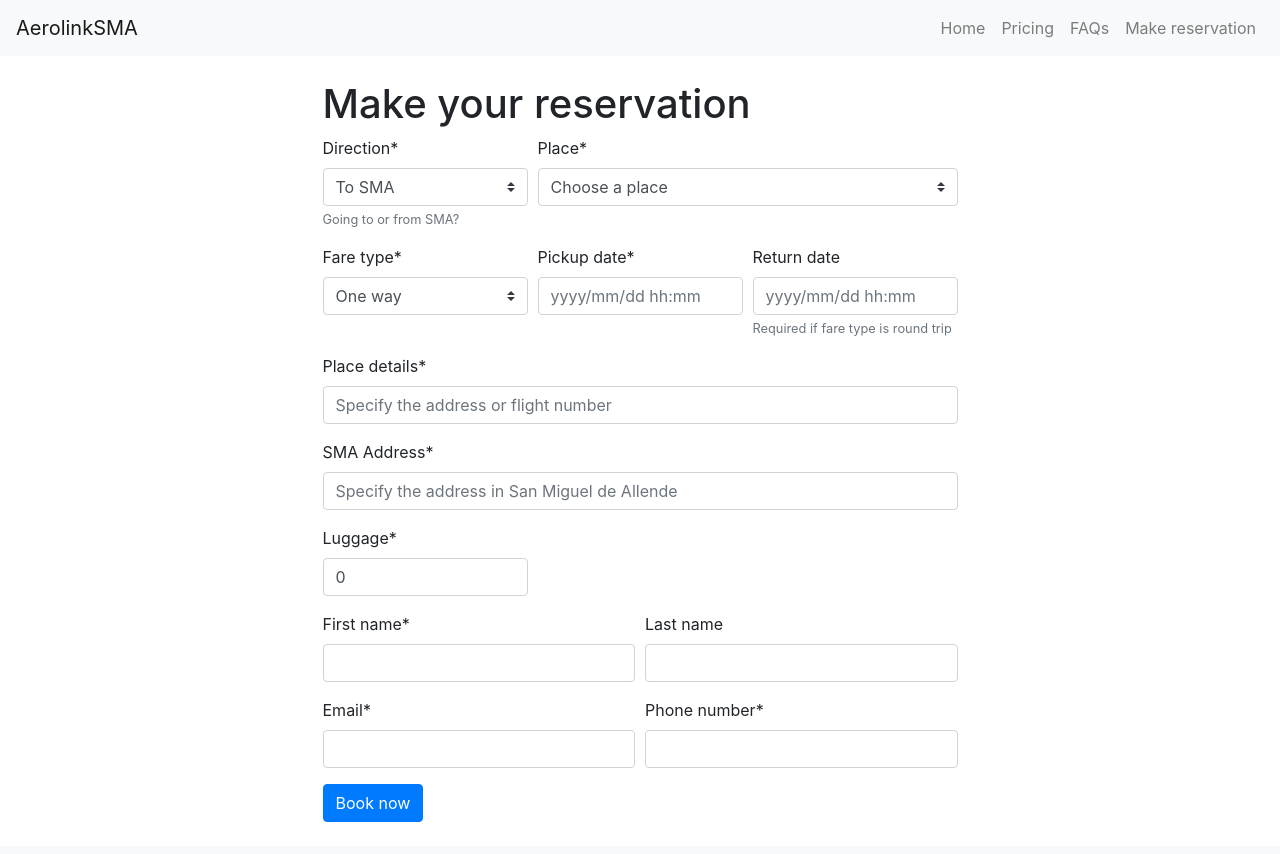
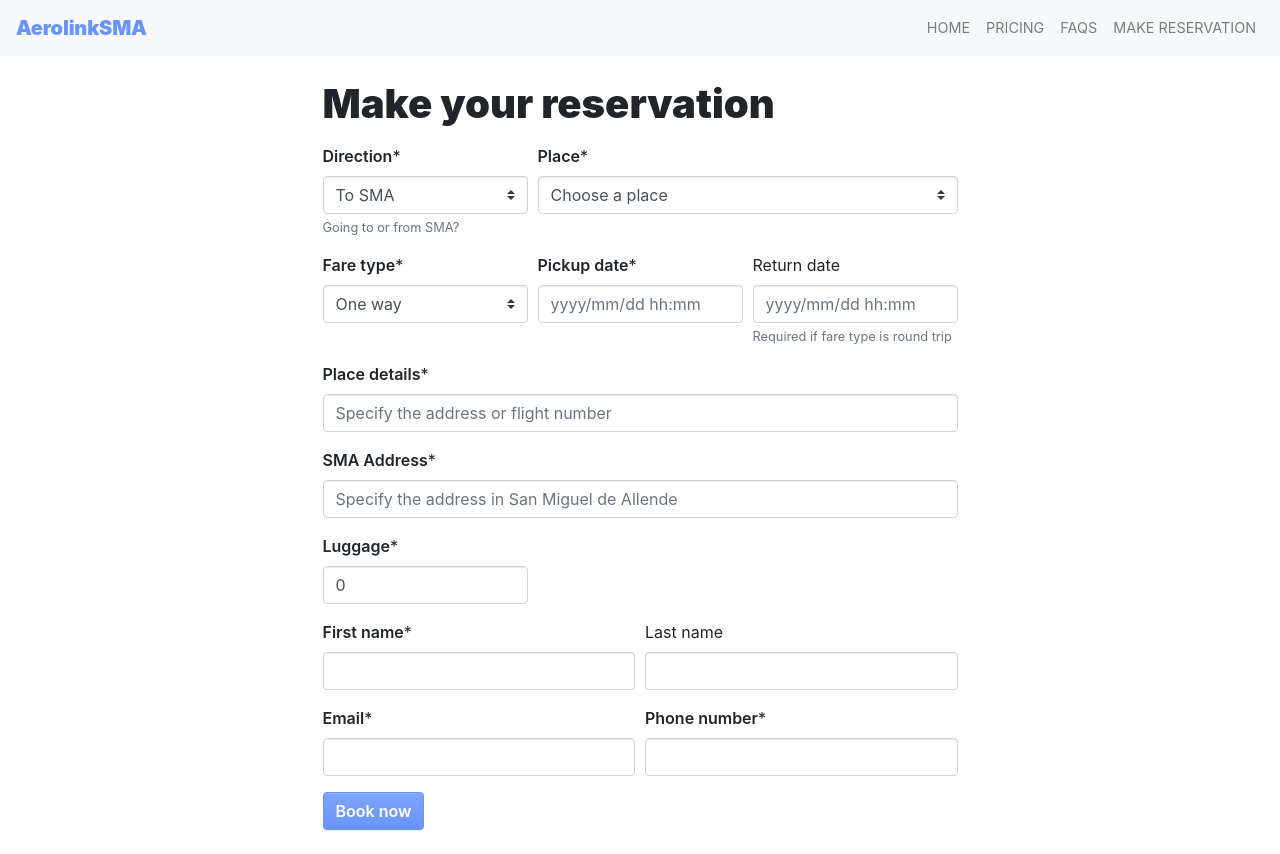
Before and after one commit to AerolinkSMA/aerolinksma, a Django app: page /shuttle/ in a window 1280 px wide. Before the commit the page ends 822 px from the top, so only its background shows below. Run offline with Django 3.2, Linux system fonts and the light colour scheme; data that the repository does not hold is empty; style sheets or scripts are compiled from the project's sources; some libraries are stand-ins or nearby versions.

Commit message:
Customise theme and add Bootstrap dependencies

```diff
--- /dev/null
+++ b/aerolinksma/assets/scss/_forms.scss
@@ -0,0 +1,11 @@
+.requiredField {
+    font-weight: 600;
+
+    .asteriskField {
+        font-weight: 400;
+    }
+}
+
+.btn {
+    font-weight: 600;
+}
--- /dev/null
+++ b/aerolinksma/assets/scss/_landing.scss
@@ -0,0 +1,19 @@
+.jumbotron.landing {
+    @include media-breakpoint-only(xs) {
+        text-align: center;
+    }
+
+    h1 {
+        letter-spacing: -0.03em;
+        font-weight: 900;
+
+    }
+
+    p.lead {
+        font-weight: 400;
+    }
+
+    .btn {
+        font-weight: 600;
+    }
+}
--- /dev/null
+++ b/aerolinksma/assets/scss/_nav.scss
@@ -0,0 +1,16 @@
+.navbar-light .navbar-brand {
+    color: theme-color("primary");
+    font-weight: 900;
+    letter-spacing: -0.01em;
+
+    &:hover,
+    &:focus {
+        color: darken(theme-color("primary"), 5%);
+    }
+}
+
+a.nav-link {
+    text-transform: uppercase;
+    font-size: 0.9rem;
+    font-weight: 400;
+}
--- /dev/null
+++ b/aerolinksma/assets/scss/_variables.scss
@@ -0,0 +1,14 @@
+$font-family-sans-serif: -apple-system, BlinkMacSystemFont, system-ui, "Segoe UI", Roboto, "Helvetica Neue", Arial, "Noto Sans", sans-serif, "Apple Color Emoji", "Segoe UI Emoji", "Segoe UI Symbol", "Noto Color Emoji" !default;
+$enable-responsive-font-sizes: true;
+$enable-shadows: true;
+$enable-gradients: true;
+
+$primary: #6994f9;
+$red: #ec7e71;
+
+$headings-font-weight: 900;
+
+$navbar-light-active-color: #1f2d3d;
+
+$input-focus-border-color: $primary;
+$input-btn-focus-width: 0.1rem;
--- a/aerolinksma/assets/scss/main.scss
+++ b/aerolinksma/assets/scss/main.scss
@@ -1,4 +1,32 @@
-@import "~bootstrap/scss/bootstrap";
+@import "~bootstrap/scss/functions";
+
+@import "variables";
+
+@import "~bootstrap/scss/variables";
+@import "~bootstrap/scss/mixins";
+@import "~bootstrap/scss/root";
+@import "~bootstrap/scss/reboot";
+@import "~bootstrap/scss/type";
+@import "~bootstrap/scss/grid";
+@import "~bootstrap/scss/forms";
+@import "~bootstrap/scss/buttons";
+@import "~bootstrap/scss/transitions";
+@import "~bootstrap/scss/custom-forms";
+@import "~bootstrap/scss/nav";
+@import "~bootstrap/scss/navbar";
+@import "~bootstrap/scss/card";
+@import "~bootstrap/scss/pagination";
+@import "~bootstrap/scss/badge";
+@import "~bootstrap/scss/jumbotron";
+@import "~bootstrap/scss/alert";
+@import "~bootstrap/scss/list-group";
+@import "~bootstrap/scss/close";
+@import "~bootstrap/scss/utilities";
+@import "~bootstrap/scss/print";
+
+@import "landing";
+@import "nav";
+@import "forms";
 
 .list-detail {
     h5 {
--- a/aerolinksma/templates/index.html
+++ b/aerolinksma/templates/index.html
@@ -1,7 +1,7 @@
 {% extends "base.html" %}
 
 {% block content %}
-    <div class="jumbotron jumbotron-fluid">
+    <div class="jumbotron jumbotron-fluid landing">
         <div class="container my-5">
             <div class="row">
                 <div class="col-md-12 col-lg-8 col-xl-7">
@@ -19,6 +19,10 @@
                     <a class="btn btn-lg btn-primary" href="{% url 'shuttle:create_reservation' %}">
                         Make reservation
                     </a>
+
+                    <p class="text-muted mt-1">
+                        No sign up required.
+                    </p>
                 </div>
             </div>
         </div>
--- a/aerolinksma/templates/partials/navbar.html
+++ b/aerolinksma/templates/partials/navbar.html
@@ -1,4 +1,4 @@
-<nav class="navbar navbar-expand-lg navbar-light bg-light">
+<nav class="navbar navbar-expand-md navbar-light bg-light">
     <a class="navbar-brand" href="{% url 'index' %}">
         AerolinkSMA
     </a>
--- a/aerolinksma/templates/shuttle/index.html
+++ b/aerolinksma/templates/shuttle/index.html
@@ -5,7 +5,7 @@
     <div class="container my-4">
         <div class="row justify-content-center">
             <div class="col-md-7">
-                <h1>Make your reservation</h1>
+                <h1 class="mb-3">Make your reservation</h1>
 
                 <form action="" method="POST">
                     {% csrf_token %}
--- a/package.json
+++ b/package.json
@@ -15,6 +15,8 @@
     "bootstrap": "^4.5.0",
     "clean-webpack-plugin": "^3.0.0",
     "css-loader": "^3.5.3",
+    "jquery": "^3.5.1",
+    "popper.js": "^1.16.1",
     "postcss-loader": "^3.0.0",
     "sass": "^1.26.8",
     "sass-loader": "^8.0.2",
```
Also changed, not shown: package-lock.json.
